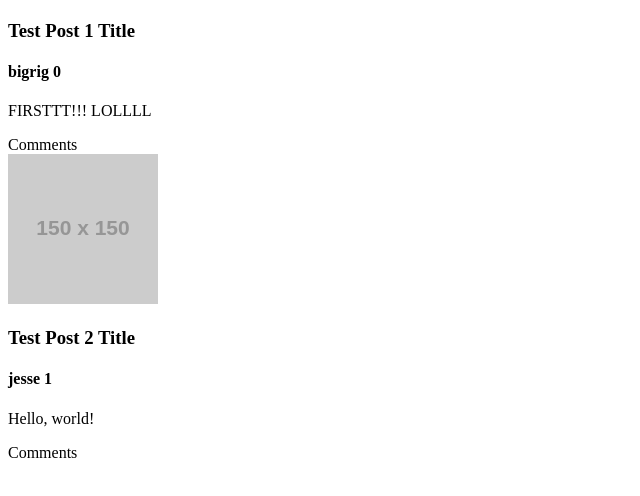
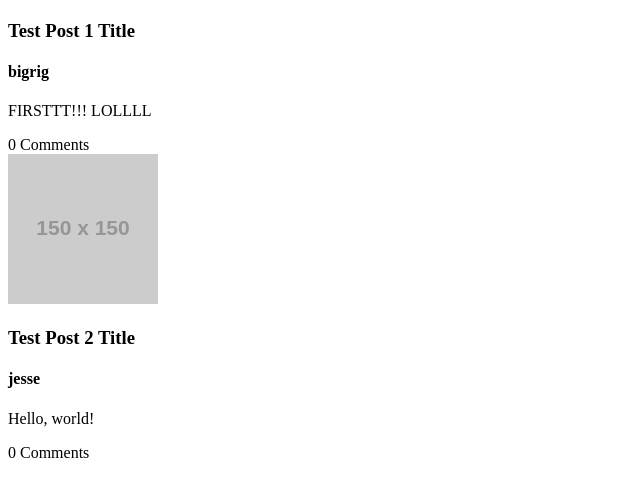
Before and after one commit to shhanson/reddit-clone-1, a plain HTML site: page index.html in a window 1280 px wide. Shown: the part 182-678 px from the top of the page, 0-640 px from the left. Drawn offline with nearby package versions, Linux system fonts and the light colour scheme; placeholder pictures from the web are drawn by us.

Commit message:
Added comment count display, added basic form validation for posts and comments

```diff
--- a/comments/comments.module.js
+++ b/comments/comments.module.js
@@ -6,21 +6,18 @@
 
         vm.comments = [];
         vm.comment = {};
-        vm.$onInit = function onInit() {
-          // vm.comments.push({
-          //   postID: 0,
-          //   body: 'lmao',
-          // });
-          // vm.comments.push({
-          //   postID: 1,
-          //   author: 'clownbaby',
-          //   body: 'testes 1, 2...uh oh!',
-          // });
+
+        vm.addComment = function addComment() {
+          if (!vm.comment.body) {
+            console.error('Comment cannot be blank!');
+            return;
+          }
+          vm.comments.push(vm.comment);
+          vm.comment = {};
         };
 
-        vm.addComment = function addComment() {
-          vm.comments.push(vm.comment);
-          vm.comment = {};
+        vm.getCommentCount = function getCommentCount() {
+          return vm.comments.length;
         };
       },
       templateUrl: '/comments/comments.template.html',
--- a/comments/comments.template.html
+++ b/comments/comments.template.html
@@ -1,7 +1,6 @@
-
-<a ng-click="showCommentsClicked = !showCommentsClicked">Comments</a>
-
-
+<a ng-click="showCommentsClicked = !showCommentsClicked">
+   {{ $ctrl.getCommentCount() }} Comment<span ng-if='$ctrl.comments.length != 1'>s</span>
+</a>
 
 <section ng-show='showCommentsClicked' ng-repeat='comment in $ctrl.comments'>
   <p> {{ comment.body }} </p>
@@ -10,5 +9,4 @@
 <form ng-show='showCommentsClicked'>
   <input type='text' id='body' ng-model='$ctrl.comment.body'>
   <button ng-click='$ctrl.addComment()'>Submit</button>
-
 </form>
--- a/posts/posts.module.js
+++ b/posts/posts.module.js
@@ -25,6 +25,10 @@
         };
 
         vm.addPost = function addPost() {
+          if (!vm.post.body || !vm.post.title || !vm.post.author || !vm.post.imageURL) {
+            console.error('Missing stuff!');
+            return;
+          }
           vm.post.id = vm.posts.length;
           vm.posts.push(vm.post);
           vm.post = {};
--- a/posts/posts.template.html
+++ b/posts/posts.template.html
@@ -21,7 +21,7 @@
 
   <img ng-src='{{ post.imageURL }}'>
   <h3>{{ post.title }}</h3>
-  <h4>{{ post.author }} {{ post.id }}</h4>
+  <h4>{{ post.author }}</h4>
   <p>{{ post.body }}</p>
   <comments></comments>
 
```
